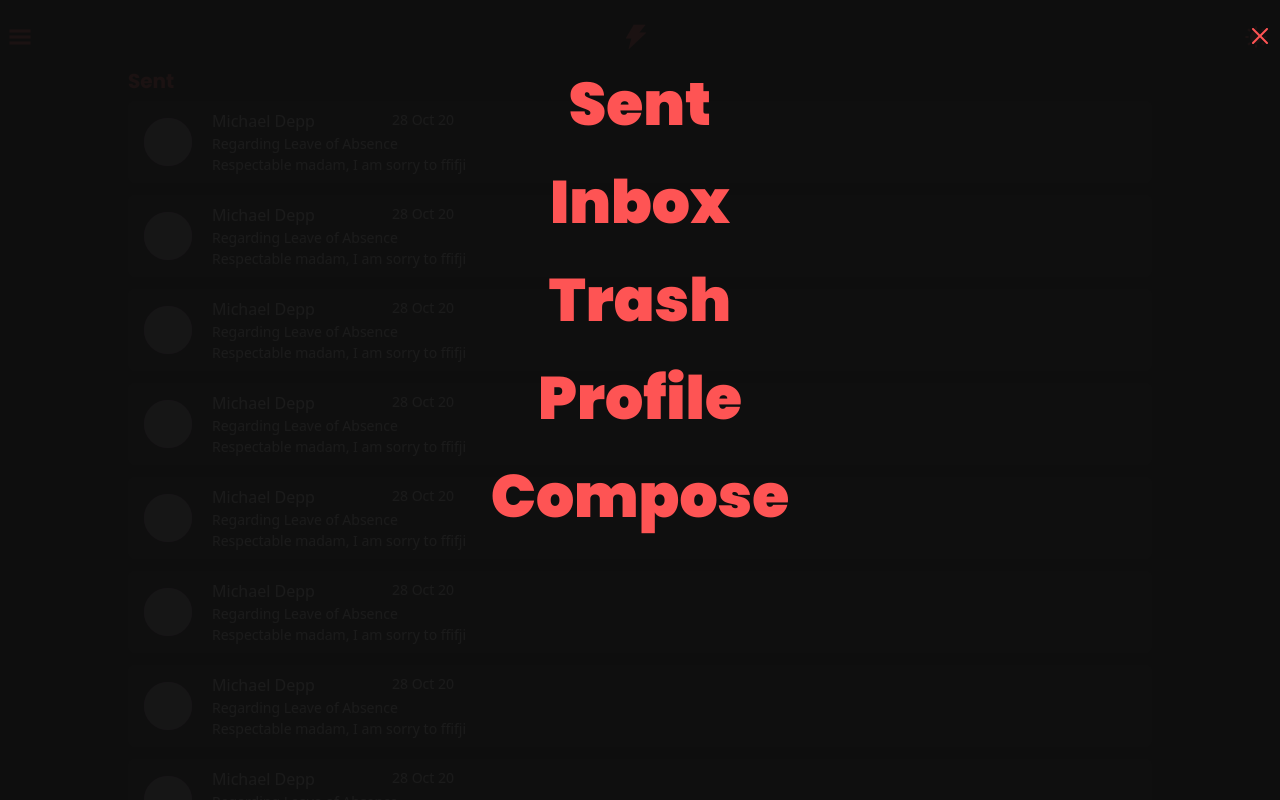
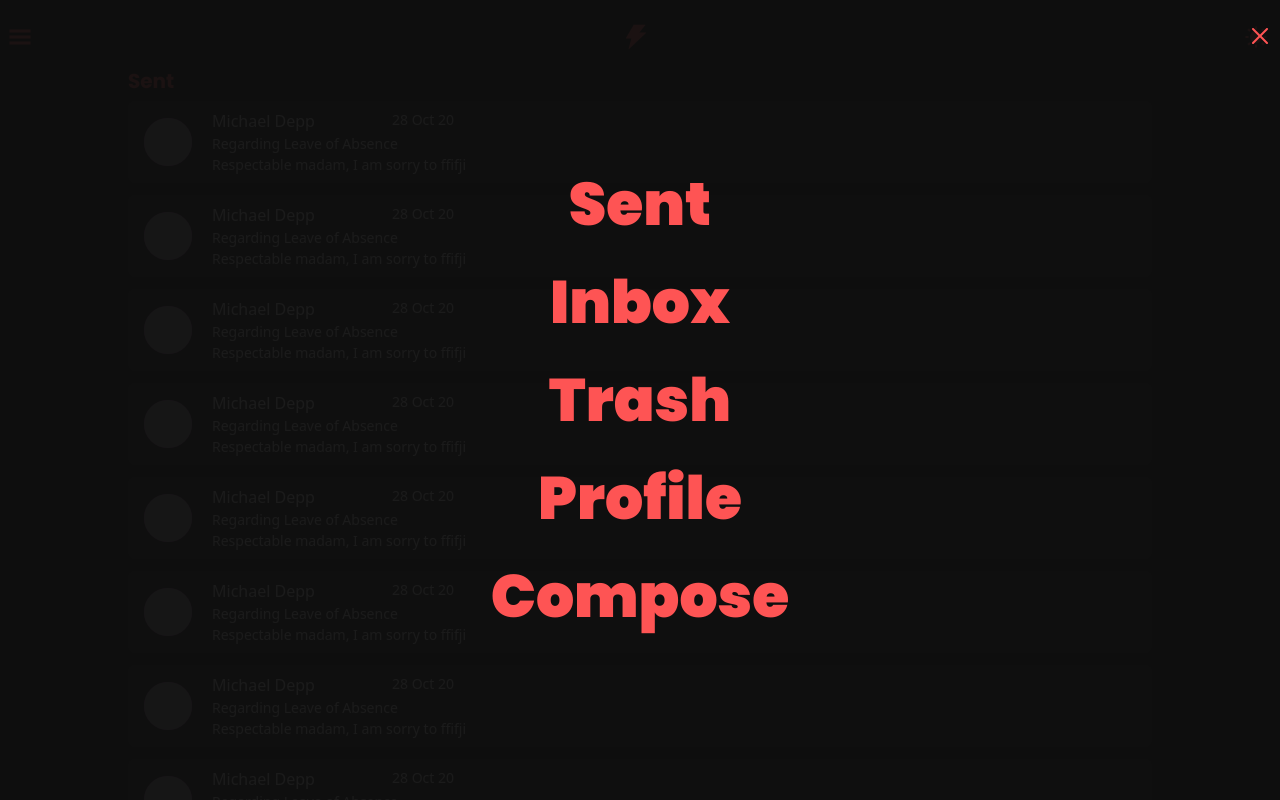
Before and after one commit to MichaelDepp/bmail, a Next.js app: page / in a window 1280 px wide. Both pictures are taken after a click on the button 20 px from the left and 37 px from the top of the page. Shown: the top 800 px of the page. Built offline with nearby package versions, Linux system fonts and the light colour scheme; grey boxes are pictures that could not be loaded.

Commit message:
fix drawer height

```diff
--- a/components/Navscreen.js
+++ b/components/Navscreen.js
@@ -22,7 +22,7 @@ function Navscreen(props) {
 
   return (
     <Center>
-      <Box justify="center" mb="200px">
+      <Box justify="center" my="50px">
         <VStack>
           <Linkpage
             page={"/"}
```
